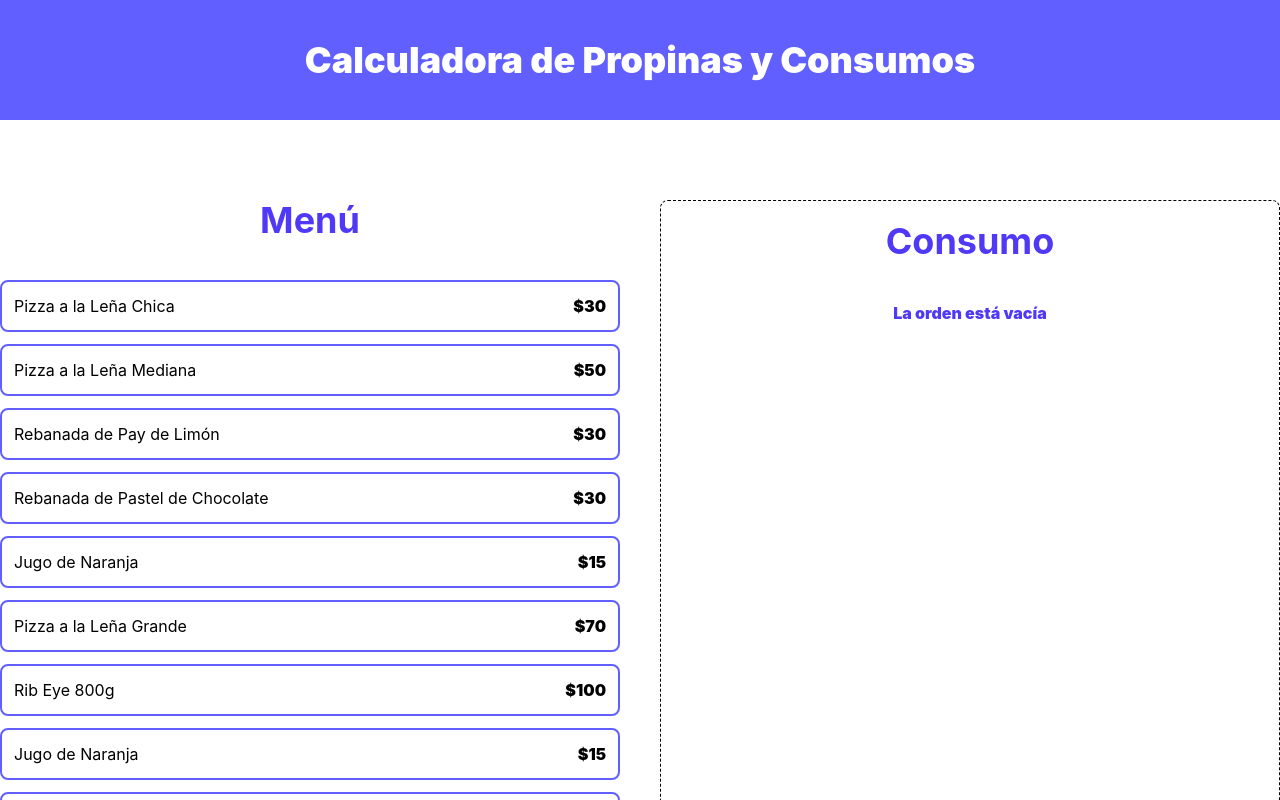
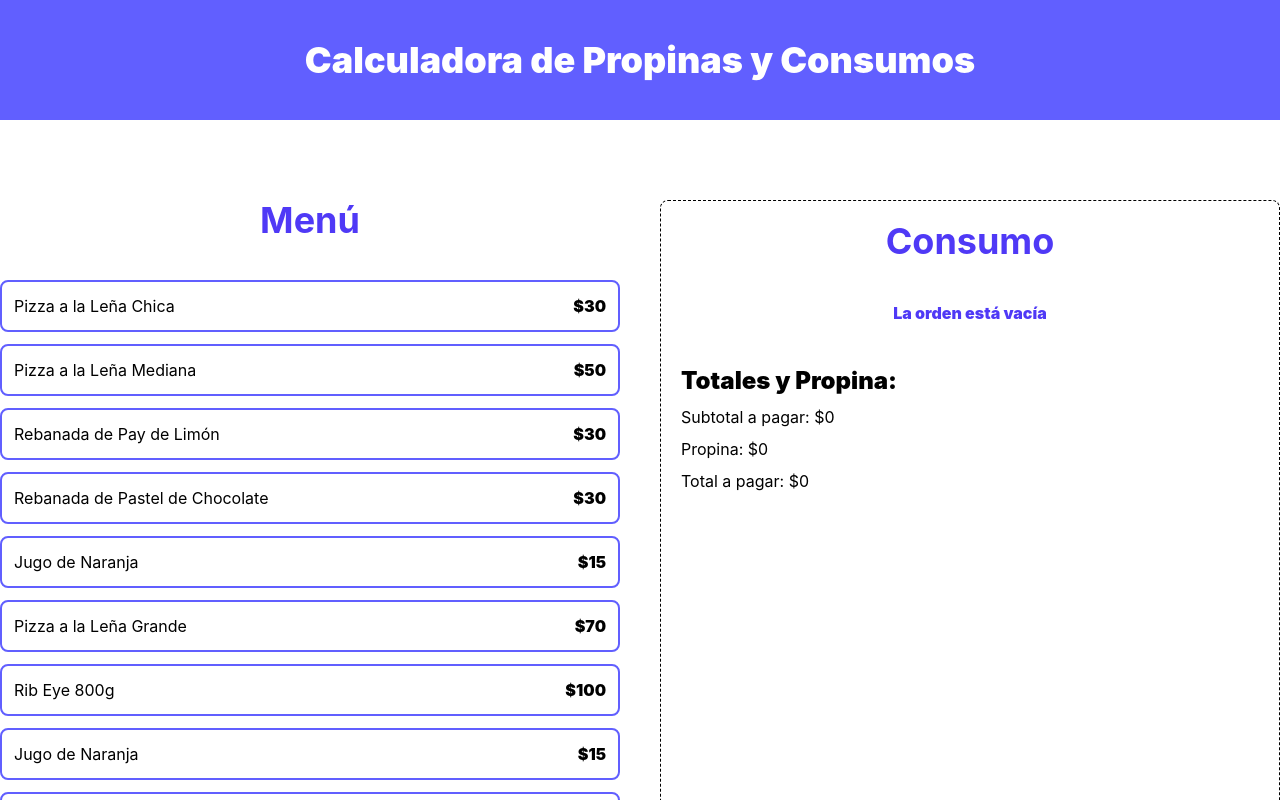
Before and after one commit to eliascaceresy/calculadora-propinas-ts, a React (Vite) app: page / in a window 1280 px wide. Shown: the top 800 px of the page. Built offline with nearby package versions, Linux system fonts and the light colour scheme.

Commit message:
[Componente para totales]
- se crea componente para totales
- se calcula el subtotal a pagar

```diff
--- a/src/App.tsx
+++ b/src/App.tsx
@@ -2,6 +2,7 @@ import { menuItems } from "./data/db";
 import MenuItem from "./components/MenuItem";
 import useOrder from "./hooks/useOrder";
 import OrderContents from "./components/OrderContents";
+import OrderTotal from "./components/OrderTotal";
 
 function App() {
   const { order, addItemToOrder, removeFromOrder } = useOrder();
@@ -23,6 +24,7 @@ function App() {
         <div className="border border-dashed border-salte-300 p-5 rounded-lg space-y-10">
           <h2 className="text-center text-4xl font-bold text-indigo-600">Consumo</h2>
           <OrderContents order={order} removeFromOrder={removeFromOrder} />
+          <OrderTotal order={order} />
         </div>
       </main>
     </>
--- a/src/components/OrderContents.tsx
+++ b/src/components/OrderContents.tsx
@@ -2,7 +2,7 @@ import type { OrderItemType } from "../types";
 
 type OrderContentsProps = {
   order: OrderItemType[];
-  removeFromOrder: (id: number) => void;
+  removeFromOrder: (id: OrderItemType["id"]) => void;
 };
 
 const OrderContents = ({ order, removeFromOrder }: OrderContentsProps) => {
--- /dev/null
+++ b/src/components/OrderTotal.tsx
@@ -0,0 +1,32 @@
+import { useMemo } from "react";
+import type { OrderItemType } from "../types";
+
+type OrderTotalProps = {
+  order: OrderItemType[];
+};
+
+const OrderTotal = ({ order }: OrderTotalProps) => {
+  const subtotal = useMemo(() => {
+    return order.reduce((total, item) => total + item.quantity * item.price, 0);
+  }, [order]);
+
+  return (
+    <>
+      <div className="space-y-2">
+        <h2 className="font-black text-2xl">Totales y Propina:</h2>
+        <p>
+          Subtotal a pagar: <span>${subtotal}</span>
+        </p>
+        <p>
+          Propina: <span>${0}</span>
+        </p>
+        <p>
+          Total a pagar: <span>${0}</span>
+        </p>
+      </div>
+      <button></button>
+    </>
+  );
+};
+
+export default OrderTotal;
--- a/src/hooks/useOrder.tsx
+++ b/src/hooks/useOrder.tsx
@@ -16,7 +16,7 @@ const useOrder = () => {
     }
   };
 
-  const removeFromOrder = (id: number) => {
+  const removeFromOrder = (id: OrderItemType["id"]) => {
     const updatedOrder = order.filter(item => item.id !== id);
     setOrder(updatedOrder);
   };
```
